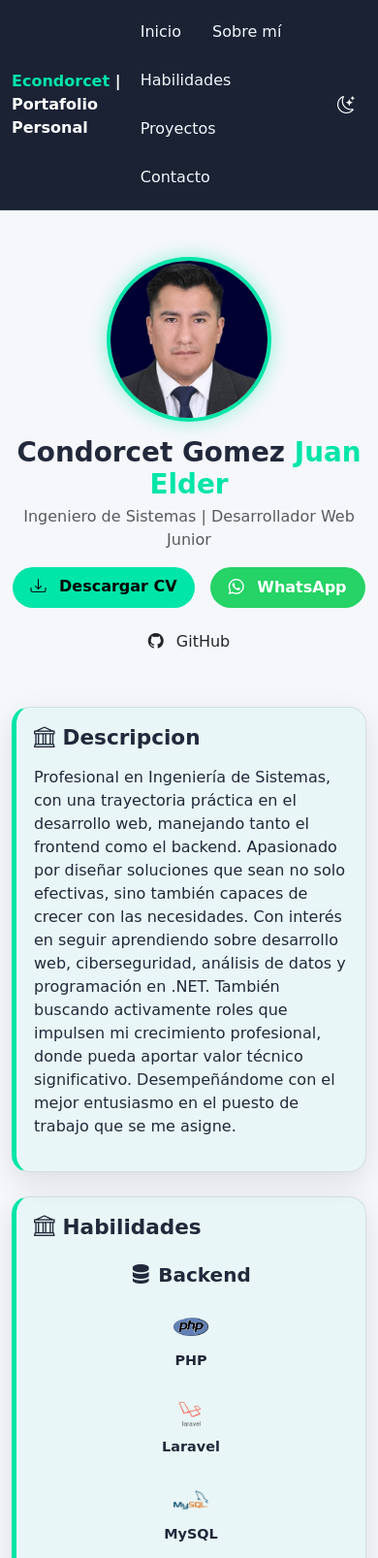
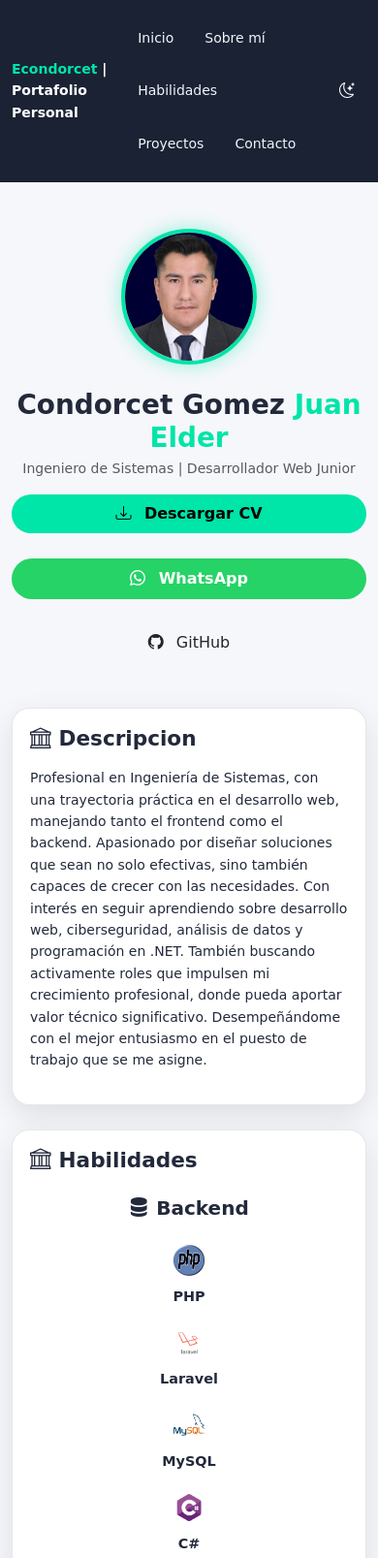
Before and after one commit to Supereld06/Portafolio-01, a plain HTML site: page index.html in a window 390 px wide. Shown: the top 1607 px of the page at 97% size. Drawn offline with nearby package versions, Linux system fonts and the light colour scheme.

Commit message:
Correciones de responsividad con media

```diff
--- a/index.html
+++ b/index.html
@@ -32,11 +32,10 @@
         <li class="nav-item"><a class="nav-link" href="#contactos">Contacto</a></li>
       </ul>
 
-      <!-- Botón tema -->
-      <button id="themeToggle" class="btn border-0">
-        <i id="themeIcon" class="bi bi-moon-stars"></i>
+
+      <button id="themeToggle" class="btn border-0" style="color: #ffffff;">
+        <i id="themeIcon" class="bi bi-moon-stars" style="color: #ffffff;"></i>
       </button>
-
     </div>
   </div>
 
@@ -45,10 +44,10 @@
     <header class="text-center mb-5 profile-header">
       <div class="profile-container">
 
-        <!-- Imagen -->
+
         <img src="img/perfil.jpg" alt="Foto Juan Elder" class="profile-img">
 
-        <!-- Información -->
+
         <div>
           <h1 class="fw-bold mb-1">
             Condorcet Gomez <span class="accent">Juan Elder</span>
@@ -58,16 +57,15 @@
             Ingeniero de Sistemas | Desarrollador Web Junior
           </p>
 
-          <!-- BOTONES -->
+
           <div class="mt-3 d-flex gap-3 justify-content-center flex-wrap">
 
-            <!-- Botón CV -->
+
             <a href="./docs/CV_Juan_Elder.pdf" target="_blank" class="btn btn-accent" download="CV_Juan_Elder.pdf">
               <i class="bi bi-download me-2"></i>
               Descargar CV
             </a>
 
-            <!-- Botón WhatsApp -->
             <a href="https://wa.me/59161664714" target="_blank" class="btn btn-whatsapp">
               <i class="bi bi-whatsapp me-2"></i>
               WhatsApp
@@ -84,7 +82,6 @@
       </div>
     </header>
 
-    <!-- Descripcion -->
     <section id="sobre" class="cardish enunciado-box">
       <h4 class="fw-bold mb-3"><i class="bi bi-bank me-2"></i>Descripcion</h4>
       <p>Profesional en Ingeniería de Sistemas, con una trayectoria práctica en el desarrollo web, manejando tanto el
@@ -102,7 +99,7 @@
 
       <div class="row text-center">
 
-        <!-- Backend -->
+
         <div class="col-md-4 mb-4">
           <h5 class="fw-bold mb-3">
             <i class="bi bi-server me-2"></i>Backend
@@ -129,7 +126,6 @@
           </div>
         </div>
 
-        <!-- Frontend -->
         <div class="col-md-4 mb-4">
           <h5 class="fw-bold mb-3">
             <i class="bi bi-window me-2"></i>Frontend
@@ -156,7 +152,6 @@
           </div>
         </div>
 
-        <!-- Herramientas -->
         <div class="col-md-4 mb-4">
           <h5 class="fw-bold mb-3">
             <i class="bi bi-tools me-2"></i>Herramientas
@@ -267,11 +262,10 @@
 
               <p class="project-desc">
                 Sistema de Informacion para la gestion de consultorio medico, con control de pacientes, citas, historial
-                 y reportes.
+                y reportes.
               </p>
 
               <div class="tech-logos">
-                <span style="color: #00e5a8;">Tecnologias: </span>
                 <img src="img/skills/laravel.png" alt="Laravel">
                 <img src="img/skills/mysql.png" alt="MySQL">
                 <img src="img/skills/bootstrap.png" alt="Bootstrap">
@@ -290,7 +284,6 @@
 
       <div class="row">
 
-        <!-- COLUMNA 1 - Información -->
         <div class="col-md-5 mb-4">
 
           <div class="contact-item">
@@ -338,11 +331,7 @@
               <textarea name="mensaje" class="form-control" rows="4" placeholder="Escribe tu mensaje..."
                 required></textarea>
             </div>
-
-            <!-- asunto del correo -->
             <input type="hidden" name="_subject" value="Nuevo mensaje desde mi portafolio">
-
-            <!-- anti spam -->
             <input type="text" name="_honey" style="display:none">
 
             <button id="submit-btn" type="submit" class="btn btn-accent">
@@ -459,7 +448,7 @@
     </div>
 
 
-        <!-- Modal Proyecto 3 -->
+    <!-- Modal Proyecto 3 -->
     <div class="modal fade" id="modalProyecto3" tabindex="-1">
       <div class="modal-dialog modal-lg modal-dialog-centered">
         <div class="modal-content">
@@ -508,7 +497,7 @@
     </div>
 
 
-            <!-- Modal Proyecto 4 -->
+    <!-- Modal Proyecto 4 -->
     <div class="modal fade" id="modalProyecto4" tabindex="-1">
       <div class="modal-dialog modal-lg modal-dialog-centered">
         <div class="modal-content">
--- a/style.css
+++ b/style.css
@@ -1,420 +1,367 @@
-/* ===== TEMA OSCURO ===== */
+/* ===== VARIABLES ===== */
+
 html[data-theme="dark"] {
   --accent: #00e5a8;
   --bg: #212c39;
   --surface: #111827;
-  --text: rgba(255, 255, 255, .92);
-  --border: rgba(255, 255, 255, .10);
+  --text: rgba(255,255,255,.92);
+  --border: rgba(255,255,255,.10);
   --code-bg: #1e1e1e;
 }
 
-/* ===== TEMA CLARO ===== */
 html[data-theme="light"] {
   --accent: #00e5a8;
   --bg: #f6f7fb;
   --surface: #ffffff;
-  --text: rgba(15, 23, 42, .92);
-  --border: rgba(15, 23, 42, .10);
+  --text: rgba(15,23,42,.92);
+  --border: rgba(15,23,42,.10);
   --code-bg: #f8f9fa;
 }
 
-body {
-  background-color: var(--bg);
-  color: var(--text);
-  transition: background-color 0.3s ease;
-  font-family: 'Cabin Sketch', cursive;
+/* ===== GLOBAL ===== */
+
+html{
+  scroll-behavior:smooth;
 }
 
-.topbar {
-  position: sticky;
-  top: 0;
-  z-index: 1020;
-  backdrop-filter: blur(10px);
-  background: rgba(17, 24, 39, .85);
-  border-bottom: 1px solid var(--border);
-  padding: 12px 0;
+body{
+  background-color:var(--bg);
+  color:var(--text);
+  font-family:'Cabin Sketch',cursive;
+  transition:background-color .3s ease;
+  font-size:16px;
+  line-height:1.6;
 }
 
-.cardish {
-  background: var(--surface);
-  border: 1px solid var(--border);
-  border-radius: 18px;
-  padding: 25px;
-  margin-bottom: 25px;
-  box-shadow: 0 10px 30px rgba(0, 0, 0, .1);
+/* ===== NAVBAR ===== */
+
+.topbar{
+  position:sticky;
+  top:0;
+  z-index:1000;
+  backdrop-filter:blur(10px);
+  background:rgba(15,23,42,.95);
+  border-bottom:1px solid var(--border);
+  padding:12px 0;
 }
 
-.enunciado-box {
-  border-left: 5px solid var(--accent);
-  background: rgba(0, 229, 168, 0.05);
+.brand-white{
+  color:#fff !important;
+  font-weight:700;
 }
 
-pre {
-  background: var(--code-bg);
-  padding: 20px;
-  border-radius: 12px;
-  border: 1px solid var(--border);
-  overflow-x: auto;
+.custom-menu .nav-link{
+  color:#f1f5f9;
+  margin:0 10px;
+  transition:.3s;
+  font-weight:500;
 }
 
-.kw {
-  color: #569cd6;
+.custom-menu .nav-link:hover{
+  color:var(--accent);
 }
 
-.ty {
-  color: #4ec9b0;
+.navbar-toggler{
+  border:1px solid var(--accent);
 }
 
-.st {
-  color: #ce9178;
+.navbar-toggler-icon{
+  filter:invert(1);
 }
 
-.co {
-  color: #6a9955;
+/* ===== CARDS ===== */
+
+.cardish{
+  background:var(--surface);
+  border:1px solid var(--border);
+  border-radius:18px;
+  padding:25px;
+  margin-bottom:25px;
+  box-shadow:0 10px 30px rgba(0,0,0,.1);
+  transition:.3s;
 }
 
-.mt {
-  color: #dcdcaa;
+.cardish:hover{
+  transform:translateY(-4px);
 }
 
-.step-badge {
-  width: 32px;
-  height: 32px;
-  background: rgba(0, 229, 168, .1);
-  border: 1px solid var(--accent);
-  color: var(--accent);
-  border-radius: 8px;
-  display: inline-grid;
-  place-items: center;
-  font-weight: bold;
-  margin-right: 12px;
+/* ===== TITULOS ===== */
+
+.section-title{
+  color:var(--accent);
+  font-weight:bold;
+  margin-top:1.5rem;
+  margin-bottom:1rem;
 }
 
-.section-title {
-  color: var(--accent);
-  font-weight: bold;
-  margin-top: 1.5rem;
-  margin-bottom: 1rem;
+/* ===== PERFIL ===== */
+
+.profile-container{
+  display:flex;
+  align-items:center;
+  justify-content:center;
+  gap:25px;
+  flex-wrap:wrap;
 }
 
-.control-list {
-  display: grid;
-  grid-template-columns: repeat(auto-fit, minmax(200px, 1fr));
-  gap: 10px;
-  margin-top: 15px;
+.profile-img{
+  width:200px;
+  height:200px;
+  object-fit:cover;
+  border-radius:50%;
+  border:4px solid var(--accent);
+  box-shadow:0 0 20px rgba(0,229,168,.4);
+  transition:.3s;
 }
 
-.control-item {
-  background: rgba(255, 255, 255, 0.05);
-  padding: 8px 12px;
-  border-radius: 8px;
-  border: 1px solid var(--border);
-  font-size: 0.9rem;
+.profile-img:hover{
+  transform:scale(1.05);
 }
 
-.topbar {
-  position: sticky;
-  top: 0;
-  z-index: 1000;
-  backdrop-filter: blur(10px);
-  background: rgba(15, 23, 42, 0.95);
-  padding: 10px 0;
-  border-bottom: 1px solid rgba(255, 255, 255, 0.1);
+.accent{
+  color:var(--accent);
 }
 
-.custom-menu .nav-link {
-  color: #f1f5f9;
-  margin: 0 8px;
-  transition: 0.3s ease;
+/* ===== BOTONES ===== */
+
+.btn-accent{
+  background:var(--accent);
+  color:#000;
+  font-weight:600;
+  border:none;
+  padding:8px 20px;
+  border-radius:30px;
+  transition:.3s;
 }
 
-.custom-menu .nav-link:hover {
-  color: var(--accent);
+.btn-accent:hover{
+  opacity:.85;
+  transform:translateY(-2px);
 }
 
-#themeToggle i {
-  color: #fff;
-  font-size: 18px;
+.btn-whatsapp{
+  background:#25D366;
+  color:#fff;
+  border-radius:30px;
+  padding:8px 20px;
+  font-weight:600;
+  transition:.3s;
 }
 
-.profile-header {
-  margin-top: 0px;
-  /* espacio si tienes navbar fija */
+.btn-whatsapp:hover{
+  background:#1ebe5d;
+  transform:translateY(-2px);
 }
 
-.profile-container {
-  display: flex;
-  align-items: center;
-  justify-content: center;
-  gap: 25px;
-  flex-wrap: wrap;
-  /* para que en celular se acomode */
+/* ===== HABILIDADES ===== */
+
+.skills-grid{
+  display:grid;
+  grid-template-columns:repeat(auto-fit,minmax(140px,1fr));
+  gap:15px;
 }
 
-.profile-img {
-  width: 200px;
-  height: 200px;
-  object-fit: cover;
-  border-radius: 50%;
-  border: 4px solid var(--accent);
-  box-shadow: 0 0 20px rgba(0, 229, 168, 0.4);
-  transition: transform 0.3s ease;
+.skill-item{
+  display:flex;
+  align-items:center;
+  justify-content:center;
+  gap:10px;
+  padding:10px;
+  border-radius:10px;
+  transition:.3s;
 }
 
-.profile-img:hover {
-  transform: scale(1.05);
+.skill-item img{
+  width:40px;
+  height:40px;
 }
 
-.accent {
-  color: var(--accent);
+.skill-item span{
+  font-weight:600;
+  font-size:.9rem;
 }
 
-.brand-white {
-  color: #ffffff !important;
+.skill-item:hover{
+  background:var(--accent);
+  color:#000;
+  transform:translateY(-3px);
 }
 
-/* Botón principal (verde accent) */
-.btn-accent {
-  background-color: var(--accent);
-  color: #000;
-  font-weight: 600;
-  border: none;
-  padding: 8px 18px;
-  border-radius: 30px;
-  transition: 0.3s ease;
+/* ===== PROYECTOS ===== */
+
+.projects-grid{
+  display:grid;
+  grid-template-columns:repeat(auto-fit,minmax(260px,1fr));
+  gap:25px;
 }
 
-.btn-accent:hover {
-  opacity: 0.85;
-  transform: translateY(-2px);
+.project-card{
+  text-align:center;
 }
 
-/* Botón WhatsApp */
-.btn-whatsapp {
-  background-color: #25D366;
-  color: white;
-  font-weight: 600;
-  border-radius: 30px;
-  padding: 8px 18px;
-  transition: 0.3s ease;
+.project-img{
+  width:150px;
+  height:150px;
+  border-radius:20%;
+  object-fit:cover;
+  border:4px solid var(--accent);
+  margin-bottom:10px;
 }
 
-.btn-whatsapp:hover {
-  background-color: #1ebe5d;
-  transform: translateY(-2px);
+.project-desc{
+  font-size:.9rem;
+  opacity:.85;
+  margin-bottom:15px;
 }
 
-/* Estilo de habilidades */
-.skill-badge {
-  display: inline-block;
-  background-color: var(--accent);
-  color: #000;
-  padding: 6px 14px;
-  margin: 6px;
-  border-radius: 20px;
-  font-size: 0.85rem;
-  font-weight: 600;
-  transition: 0.3s ease;
+.tech-logos{
+  display:flex;
+  justify-content:center;
+  gap:12px;
+  flex-wrap:wrap;
 }
 
-.skill-badge:hover {
-  transform: scale(1.05);
-  opacity: 0.85;
+.tech-logos img{
+  width:28px;
+  height:28px;
+  transition:.3s;
 }
 
-.skill-item {
-  display: flex;
-  align-items: center;
-  justify-content: center;
-  gap: 10px;
-  margin: 10px 0;
-  padding: 8px;
-  border-radius: 10px;
-  transition: 0.3s ease;
+.tech-logos img:hover{
+  transform:scale(1.2);
 }
 
-.skill-item img {
-  width: 40px;
-  height: 40px;
-  object-fit: contain;
+/* ===== CONTACTO ===== */
+
+.contact-item{
+  display:flex;
+  align-items:center;
+  gap:12px;
+  margin-bottom:18px;
+  font-size:1rem;
 }
 
-.skill-item span {
-  font-weight: 600;
-  font-size: 0.9rem;
+.contact-item i{
+  font-size:1.3rem;
+  color:var(--accent);
 }
 
-.skill-item:hover {
-  background-color: var(--accent);
-  color: #000;
-  transform: translateY(-3px);
+.contact-item a{
+  text-decoration:none;
+  color:var(--text);
+  font-weight:500;
+  transition:.3s;
 }
 
-/* Card proyecto */
-.project-card {
-  padding: 20px;
-  border-radius: 15px;
-  transition: 0.3s ease;
+.contact-item a:hover{
+  color:var(--accent);
 }
 
-.project-card:hover {
-  transform: translateY(-6px);
+/* ===== FORMULARIO ===== */
+
+.contact-form .form-control{
+  border-radius:10px;
+  border:1px solid var(--border);
+  background:var(--surface);
+  color:var(--text);
+  transition:.3s;
 }
 
-/* Imagen circular */
-.project-img {
-  width: 150px;
-  height: 150px;
-  border-radius: 20%;
-  object-fit: cover;
-  border: 4px solid var(--accent);
+.contact-form .form-control:focus{
+  border-color:var(--accent);
+  box-shadow:0 0 0 2px rgba(0,229,168,.2);
 }
 
-/* Descripción */
-.project-desc {
-  font-size: 0.9rem;
-  opacity: 0.85;
-  margin: 10px 0 15px 0;
+.contact-form button{
+  border-radius:25px;
+  padding:8px 20px;
 }
 
-/* Logos tecnologías */
-.tech-logos {
-  display: flex;
-  justify-content: center;
-  gap: 12px;
-}
+/* ===== CODIGO ===== */
 
-.tech-logos img {
-  width: 28px;
-  height: 28px;
-  object-fit: contain;
-  transition: 0.3s ease;
-}
-
-.tech-logos img:hover {
-  transform: scale(1.2);
-}
-
-/* Contactos */
-.contact-item {
-  display: flex;
-  align-items: center;
-  gap: 12px;
-  margin-bottom: 18px;
-  font-size: 1rem;
-}
-
-.contact-item i {
-  font-size: 1.3rem;
-  color: var(--accent);
-}
-
-.contact-item a {
-  text-decoration: none;
-  color: var(--text);
-  font-weight: 500;
-  transition: 0.3s ease;
-}
-
-.contact-item a:hover {
-  color: var(--accent);
-}
-
-/* Formulario */
-.contact-form .form-control {
-  border-radius: 10px;
-  border: 1px solid var(--border);
-  background-color: var(--surface);
-  color: var(--text);
-  transition: 0.3s ease;
-}
-
-.contact-form .form-control:focus {
-  border-color: var(--accent);
-  box-shadow: 0 0 0 2px rgba(0, 229, 168, 0.2);
-}
-
-.contact-form button {
-  border-radius: 25px;
-  padding: 8px 20px;
-}
-
-section {
-  scroll-margin-top: 100px;
-}
-
-/* ===== RESPONSIVE MÓVIL ===== */
-@media (max-width: 576px) {
-
-  .profile-container {
-    flex-direction: column;
-    text-align: center;
-  }
-
-  .profile-img {
-    width: 150px;
-    height: 150px;
-  }
-
-  .project-img {
-    width: 120px;
-    height: 120px;
-  }
-
-  .skill-item {
-    flex-direction: column;
-    gap: 6px;
-  }
-
-  .skill-item img {
-    width: 35px;
-    height: 35px;
-  }
-
-  .contact-item {
-    justify-content: center;
-    text-align: center;
-  }
-
-  .cardish {
-    padding: 18px;
-  }
-
-  .topbar {
-    padding: 8px 0;
-  }
-
-  .custom-menu .nav-link {
-    margin: 5px 0;
-    display: block;
-  }
+pre{
+  background:var(--code-bg);
+  padding:20px;
+  border-radius:12px;
+  border:1px solid var(--border);
+  overflow-x:auto;
 }
 
 /* ===== RESPONSIVE TABLET ===== */
-@media (max-width: 768px) {
 
-  .profile-container {
-    gap: 15px;
-  }
+@media(max-width:768px){
 
-  .profile-img {
-    width: 170px;
-    height: 170px;
-  }
+body{
+  font-size:15px;
+}
 
-  .project-img {
-    width: 130px;
-    height: 130px;
-  }
+.profile-img{
+  width:170px;
+  height:170px;
+}
 
-  .tech-logos img {
-    width: 24px;
-    height: 24px;
-  }
+.project-img{
+  width:130px;
+  height:130px;
+}
 
-  .skill-item img {
-    width: 36px;
-    height: 36px;
-  }
+.tech-logos img{
+  width:24px;
+  height:24px;
+}
 
 }
+
+/* ===== RESPONSIVE CELULAR ===== */
+
+@media(max-width:576px){
+
+body{
+  font-size:14px;
+}
+
+.profile-container{
+  flex-direction:column;
+  text-align:center;
+}
+
+.profile-img{
+  width:140px;
+  height:140px;
+}
+
+.project-img{
+  width:110px;
+  height:110px;
+}
+
+.skill-item{
+  flex-direction:column;
+}
+
+.skill-item img{
+  width:32px;
+  height:32px;
+}
+
+.cardish{
+  padding:18px;
+}
+
+.btn-accent,
+.btn-whatsapp{
+  width:100%;
+  margin-bottom:10px;
+}
+
+.contact-item{
+  justify-content:center;
+  text-align:center;
+}
+
+.custom-menu .nav-link{
+  display:block;
+  margin:8px 0;
+}
+
+}
```
